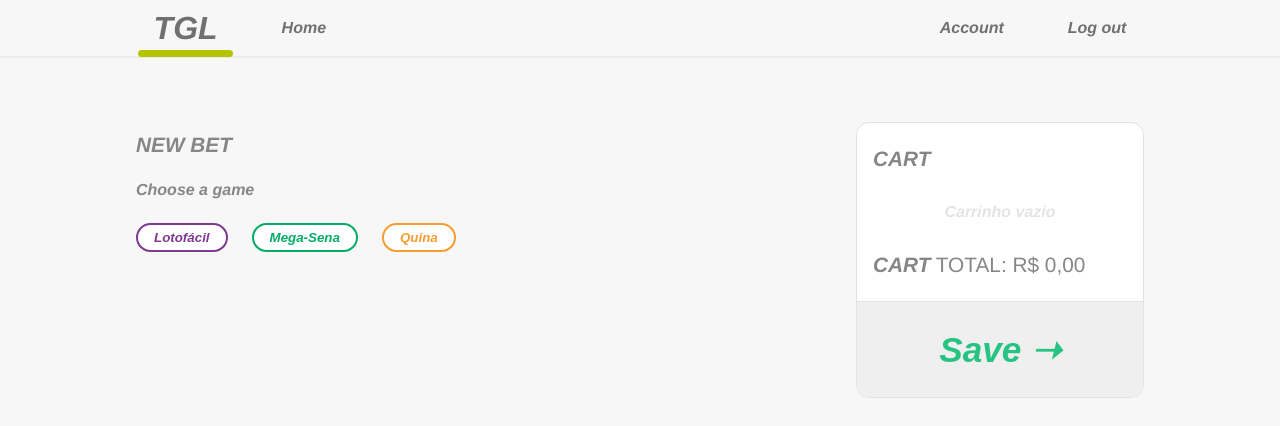
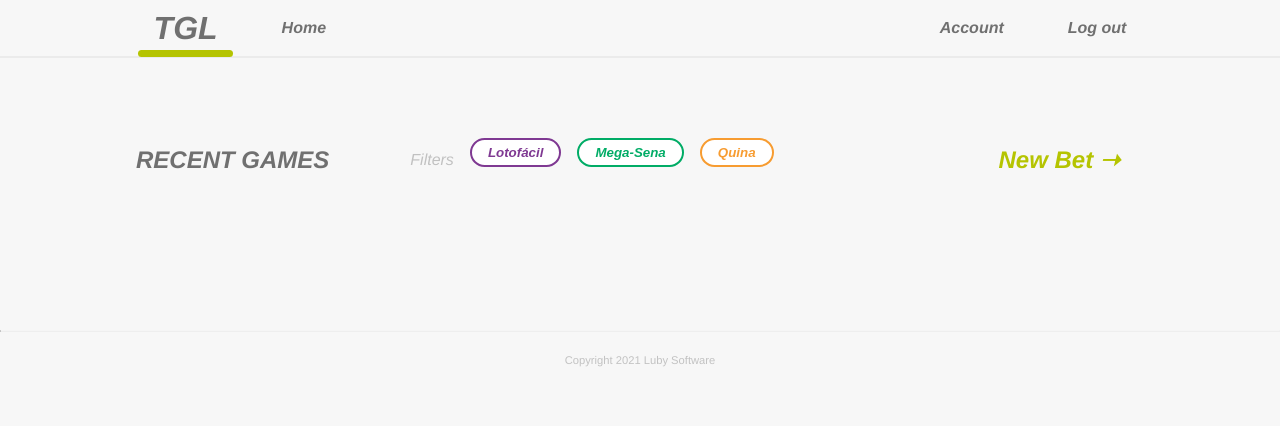
Before and after one commit to emanusantos/greatest-lottery, a React (Create React App) app: page / in a window 1280 px wide. Shown: the top 426 px of the page. Built offline with nearby package versions, Linux system fonts and the light colour scheme.

Commit message:
installed react-router-dom dependencies and types. added the Routes component and built the Routes for the application

```diff
--- a/package.json
+++ b/package.json
@@ -14,6 +14,7 @@
     "react-dom": "^17.0.2",
     "react-icons": "^4.2.0",
     "react-redux": "^7.2.4",
+    "react-router-dom": "^5.2.0",
     "react-scripts": "4.0.3",
     "styled-components": "^5.3.0",
     "typescript": "^4.3.5",
@@ -45,6 +46,7 @@
   },
   "devDependencies": {
     "@types/react": "^17.0.15",
+    "@types/react-router-dom": "^5.1.8",
     "@types/styled-components": "^5.1.11"
   }
 }
--- a/src/App.tsx
+++ b/src/App.tsx
@@ -1,14 +1,10 @@
 import React from 'react';
-import Login from './pages/login/Login';
-import Signup from './pages/signup/Signup';
-//import ResetPassword from './pages/resetpassword/ResetPassword';
-import Home from './pages/home/Home';
-import NewBet from './pages/newbet/NewBet';
+import Routes from './routes';
 
 function App() {
   return (
     <>
-      <NewBet />
+      <Routes />
     </>
   );
 }
--- /dev/null
+++ b/src/Routes.tsx
@@ -0,0 +1,24 @@
+import React from 'react';
+import { BrowserRouter as Router, Switch, Route } from 'react-router-dom';
+
+import Login from './pages/login/Login';
+import Signup from './pages/signup/Signup';
+import ResetPassword from './pages/resetpassword/ResetPassword';
+import Home from './pages/home/Home';
+import NewBet from './pages/newbet/NewBet';
+
+const Routes: React.FC = () => {
+    return (
+        <Router>
+            <Switch>
+                <Route path="/login" component={Login} />
+                <Route path="/signup" component={Signup} />
+                <Route path="/recover" component={ResetPassword} />
+                <Route exact path="/" component={Home} />
+                <Route path="/bet" component={NewBet} />
+            </Switch>
+        </Router>
+    );
+};
+
+export default Routes;
--- a/src/pages/newbet/NewBet.tsx
+++ b/src/pages/newbet/NewBet.tsx
@@ -157,6 +157,7 @@ const NewBet: React.FC = () => {
     const handleCleanUp = () => {
         setToCart([]);
         total = Number(0);
+        setChoseNumbers([]);
     }
 
     return (
```
Also changed, not shown: 1 other file (tests, documents, lock files or other folders).
